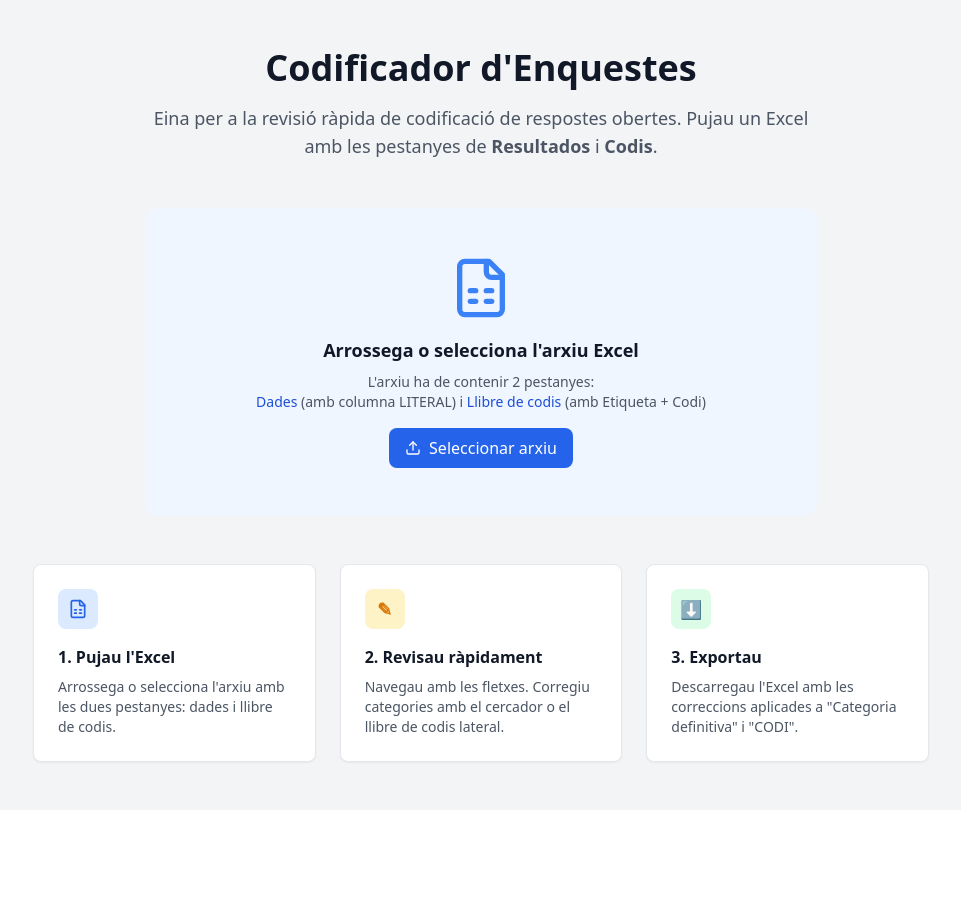
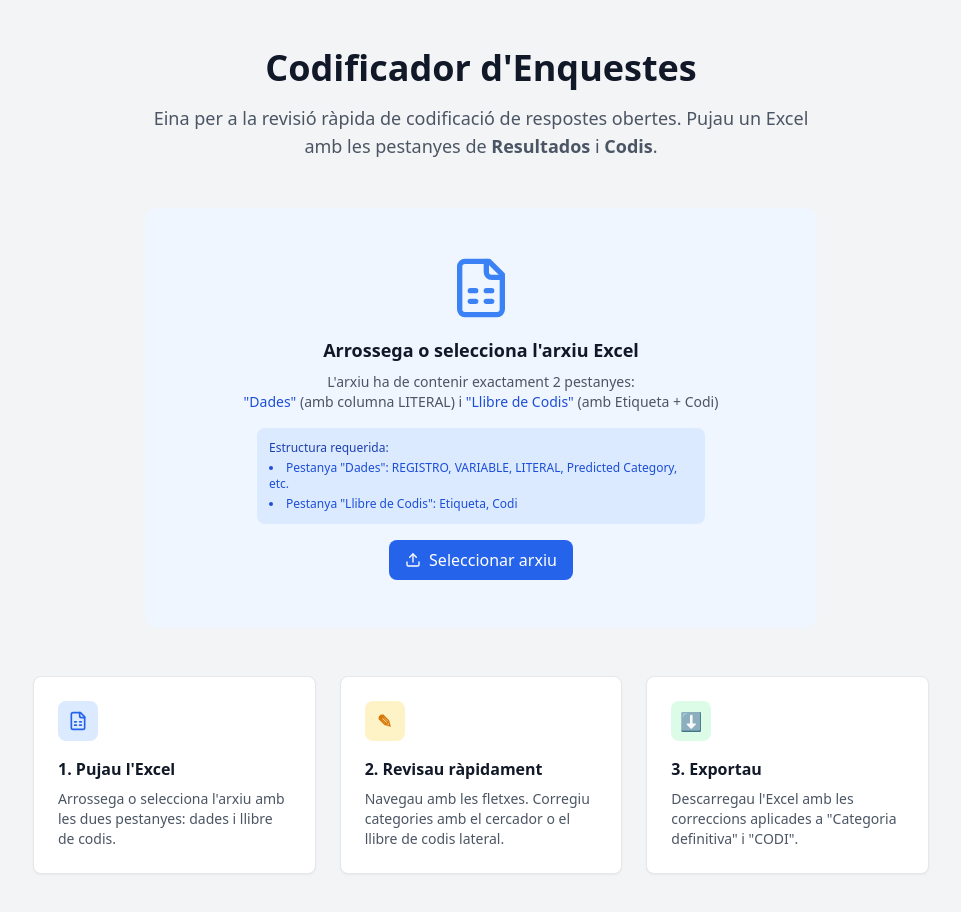
Before and after one commit to rgrandia/Recoder, a React (Vite) app: page / in a window 1280 px wide. Shown: the top 912 px of the page, without its empty margins (159-1120 px from the left). Before the commit the page ends 810 px from the top, so only its background shows below. Built offline with nearby package versions, Linux system fonts and the light colour scheme; the HTML template or start-up script is replaced by a standard one.

Commit message:
Update FileUploader.tsx

```diff
--- a/src/components/FileUploader.tsx
+++ b/src/components/FileUploader.tsx
@@ -58,10 +58,17 @@ export const FileUploader: React.FC<FileUploaderProps> = ({
                 Arrossega o selecciona l'arxiu Excel
               </h3>
               <p className="text-sm text-gray-600 mb-4">
-                L'arxiu ha de contenir 2 pestanyes:<br/>
-                <span className="font-medium text-blue-700">Dades</span> (amb columna LITERAL) i
-                <span className="font-medium text-blue-700"> Llibre de codis</span> (amb Etiqueta + Codi)
+                L'arxiu ha de contenir exactament 2 pestanyes:<br/>
+                <span className="font-medium text-blue-700">"Dades"</span> (amb columna LITERAL) i
+                <span className="font-medium text-blue-700"> "Llibre de Codis"</span> (amb Etiqueta + Codi)
               </p>
+              <div className="bg-blue-100 rounded-lg p-3 mb-4 text-left max-w-md mx-auto">
+                <p className="text-xs text-blue-800 font-medium mb-1">Estructura requerida:</p>
+                <ul className="text-xs text-blue-700 space-y-1 list-disc list-inside">
+                  <li>Pestanya "Dades": REGISTRO, VARIABLE, LITERAL, Predicted Category, etc.</li>
+                  <li>Pestanya "Llibre de Codis": Etiqueta, Codi</li>
+                </ul>
+              </div>
               <span className="inline-flex items-center px-4 py-2 bg-blue-600 text-white rounded-lg hover:bg-blue-700 transition">
                 <Upload className="w-4 h-4 mr-2" />
                 Seleccionar arxiu
```
